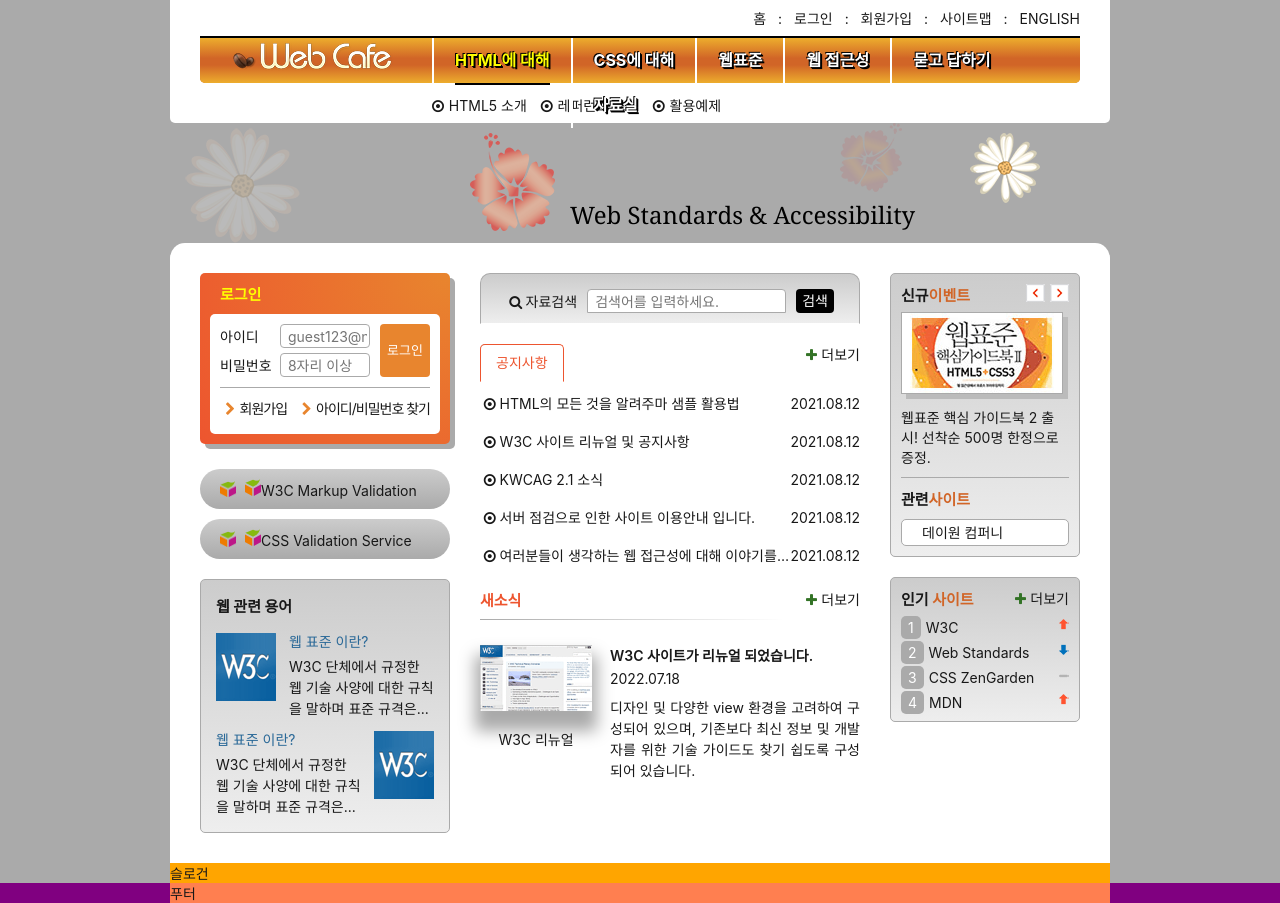
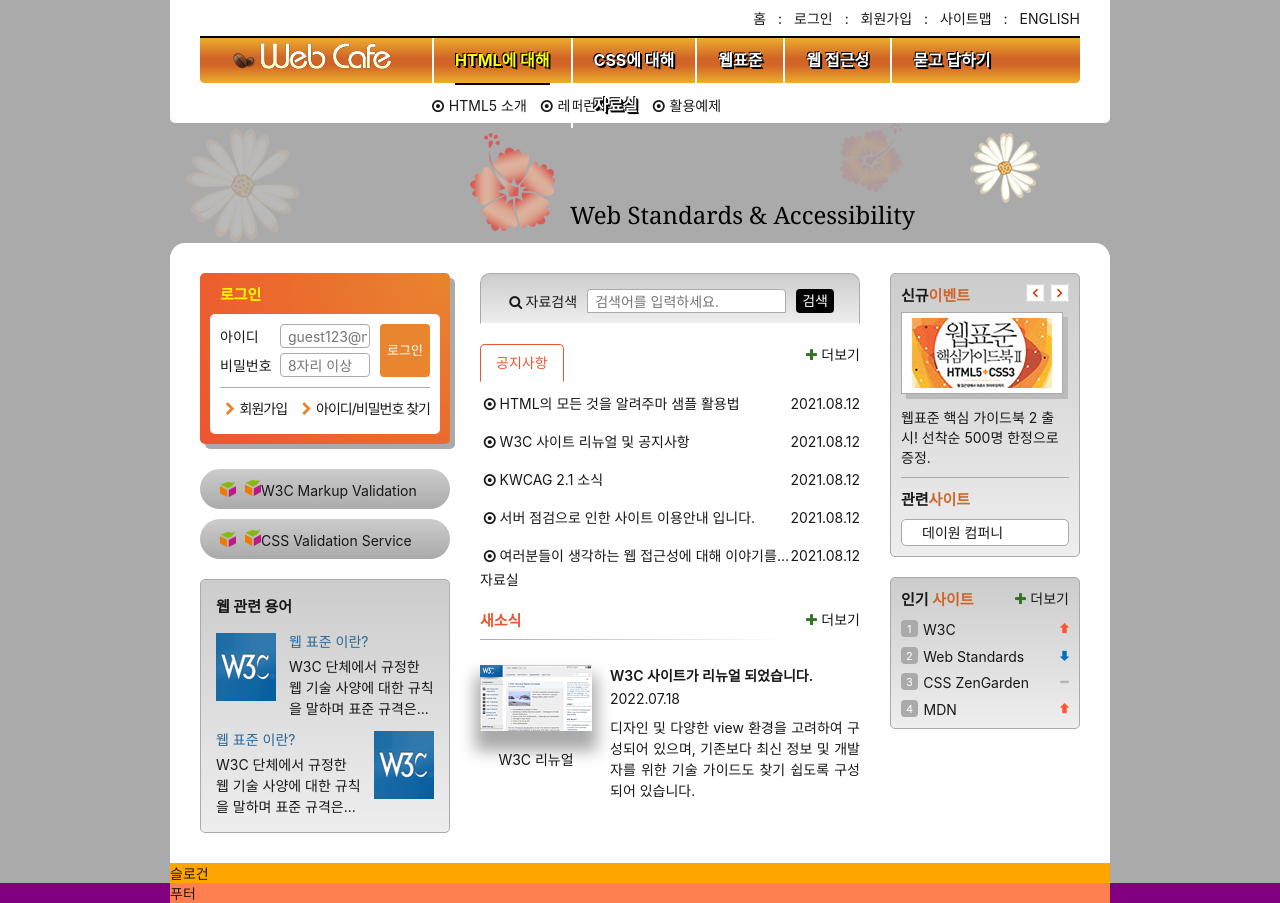
Before and after one commit to CHAERYEON-LEE/zeroConnecTo, a website: page HTML5/index.html in a window 1280 px wide. Drawn offline with Linux system fonts and the light colour scheme; files whose address does not match are found by name; a web font is replaced by a local one.

Commit message:
인기사이트 디자인 완성

```diff
--- a/HTML5/css/index.css
+++ b/HTML5/css/index.css
@@ -41,6 +41,23 @@
     background: #aaa;
     color: #181818;
     font-size: 1.4rem;
+}
+
+/* 스킵 네비게이션 */
+/* .skip-nav{
+
+} */
+.skip-nav a{
+    padding: 2px 0;
+    display: none;
+    flex-flow: row nowrap;
+    background: #000;
+    color: #fff;
+    justify-content: center;
+    padding: 8px;
+}
+.skip-nav a::before{
+    display: flex;
 }
 
 /* 레이아웃 */
@@ -733,39 +750,47 @@
 }
 .favorite-list li{
     margin-top: 8px;
+    counter-increment: number;
+    position: relative;
 }
 
-.favorite-list a::before{
-    content: "1";
-    padding: 3px 7px;
-    margin-right: 5px;
+.favorite-list li::before{
+    content: counter(number, decimal);
+    display: inline-flex;
+    justify-content: center;
+    padding: 2px 5px 1px;
+    font-size: 1.1rem;
+    color: #fff;
     background: #aaa;
-    border-radius: 5px;
-    color: #fff;
+    border-radius: 4px;
+    min-width: 1.5em;
+    margin-right: 0.5em;
 }
-.favorite-list li:nth-child(2) a::before{
-    content: "2";
+
+.favorite-list a{
+    vertical-align: middle;
 }
-.favorite-list li:nth-child(3) a::before{
-    content: "3";
+
+.favorite-list em{
+    /* display: block; */
+    width: 9px;
+    height: 11px;
+    position: absolute;
+    right: 0;
+    top: 50%;
+    margin-top: -5px;
+    /* top에서 50%만큼 내려준다음 자신의 height 11px 의 절반만큼 마진으로 올려준다! */
+    background-image: url(./images/rank.png);
+    background-repeat: no-repeat;
 }
-.favorite-list li:nth-child(4) a::before{
-    content: "4";
+
+.favorite-list .stop{
+    background-position: 0 50%;
 }
-.favorite-list em{
-    display: block;
-    width: 10px;
-    height: 11px;
-    background-image: url(./images/rank.png);
-    float: right;
-    background-position: 0 0;
+.favorite-list .down{
+    background-position: 0 100%;
 }
-.favorite-list li:nth-child(2) em{
-    background-position: 0 11px;
-}
-.favorite-list li:nth-child(3) em{
-    background-position: 0 35px;
-}
+
 
 /* 슬로건 */
 .slogan{
--- a/HTML5/index.html
+++ b/HTML5/index.html
@@ -7,6 +7,9 @@
     <link rel="stylesheet" href="./css/index.css" />
   </head>
   <body>
+    <div class="skip-nav">
+      <a href="#userEmail">본문 바로가기</a>
+    </div>
     <header class="header">
       <h1 class="logo">
         <a href="/"><img src="./assets/logo.png" alt="Web Cafe"/></a>
@@ -243,7 +246,7 @@
             <a href="#" class="icon-plus more board-more" title="공지사항" aria-labelledby="notice-title">더보기</a>
           </section>
           <section class="archive board-section">
-            <h2 class="sr-only archive-title" id="archiveTitle">자료실</h2>
+            <h2 class="sr-onlyarchive-title" id="archiveTitle">자료실</h2>
             <button class="board-tab archive-title" aria-labelledby="noticeTitlearchiveTitle">자료실</button>
             <ul class="archive-list board-panel">
               <li>
```
